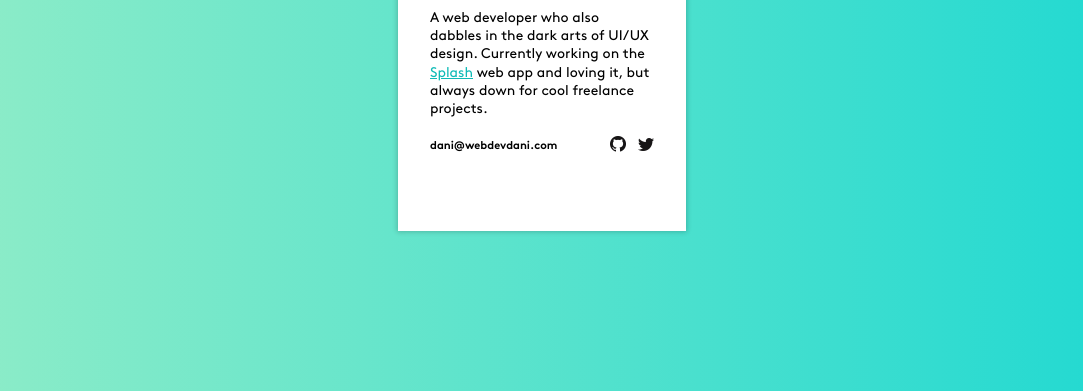
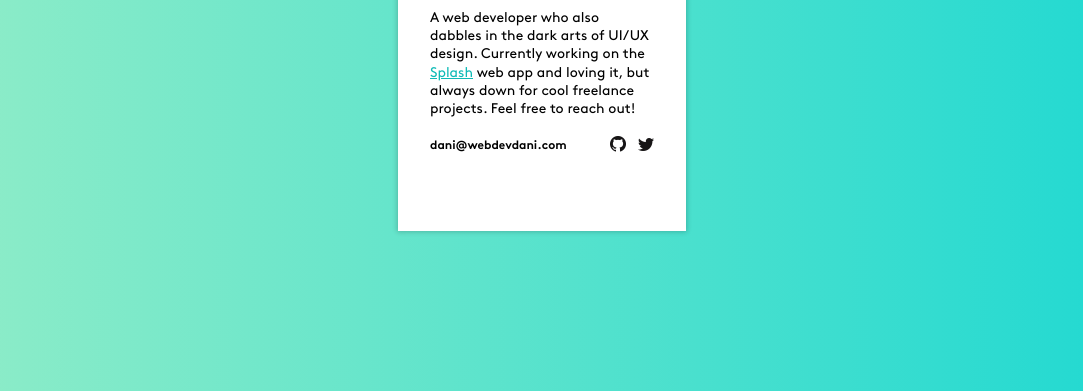
Before and after one commit to daniellealexis/QuickProfile, a plain HTML site: page index.html in a window 1280 px wide. Shown: the part 409-800 px from the top of the page, without its empty margins (98-1181 px from the left). Drawn offline with Linux system fonts and the light colour scheme.

Commit message:
Fixing scrolling and sizing of main containers. Added text

```diff
--- a/css/main.css
+++ b/css/main.css
@@ -49,6 +49,9 @@ p {
     background: linear-gradient(to left, #1CD8D2 , #93EDC7);
     text-align: center;
     white-space: nowrap;
+    padding: 2rem 2.5%;
+    box-sizing: border-box;
+    overflow-x: auto;
 }
 
 .bg-wrapper:before {
@@ -65,7 +68,6 @@ p {
     white-space: normal;
     min-height: 60vh;
     width: 18rem;
-    max-width: 95%;
     padding: 2rem;
     box-sizing: border-box;
     box-shadow: 0 0 5px 1px rgba(0,0,0,0.2);
@@ -86,7 +88,7 @@ p {
 }
 
 .em {
-    font-size: 0.7rem;
+    font-size: 0.75rem;
     font-family: 'BrownBold', 'HelveticaNeue', Arial;
     display: inline-block;
     line-height: 1rem;
--- a/index.html
+++ b/index.html
@@ -13,7 +13,7 @@
         <div class="profile-card middle">
             <img src="./images/dani-icon.png" class="profile-pic"/>
             <h1>Danielle Lewandowski</h1>
-            <p>A web developer who also dabbles in the dark arts of UI/UX design. Currently working on the <a href="https://splashthat.com">Splash</a> web app and loving it, but always down for cool freelance projects.</p>
+            <p>A web developer who also dabbles in the dark arts of UI/UX design. Currently working on the <a href="https://splashthat.com">Splash</a> web app and loving it, but always down for cool freelance projects. Feel free to reach out!</p>
             <div class="contact-bar">
                 <p class="em">dani@webdevdani</p>
                 <div class="social-icon-wrap">
```
